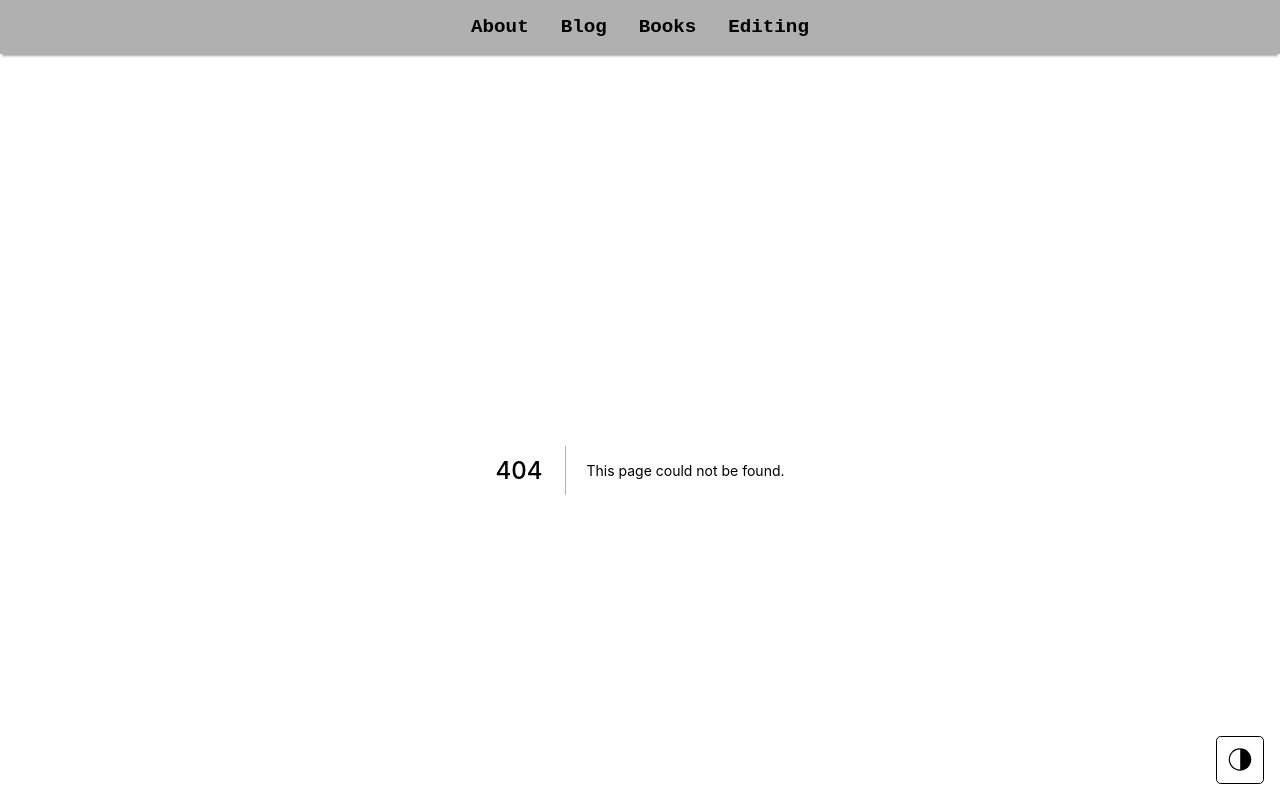
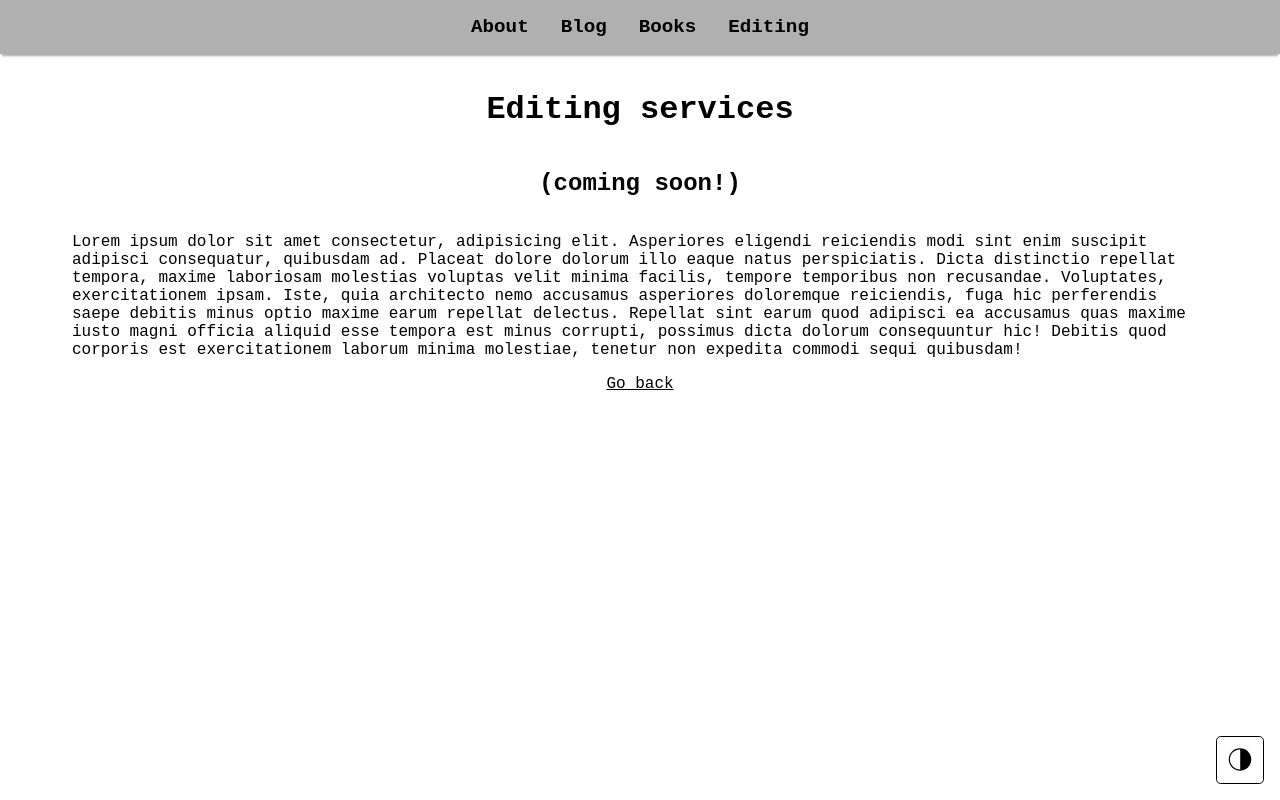
Before and after one commit to tomasnyberg/maxkopra.com, a Next.js app: page /editing in a window 1280 px wide. Before the commit this address had no page. Shown: the top 800 px of the page. Built offline with nearby package versions, Linux system fonts and the light colour scheme.

Commit message:
add editing page

```diff
--- a/components/Nav.js
+++ b/components/Nav.js
@@ -26,7 +26,7 @@ const Nav = () => {
                 Books
             </li>
           </Link>
-          <Link href="/">
+          <Link href="/editing">
             <li className={styles.link}>
                 Editing
             </li>
--- /dev/null
+++ b/pages/editing.js
@@ -0,0 +1,16 @@
+import Link from 'next/link'
+import Meta from '../components/Meta'
+
+const books = () => {
+  return (
+    <>
+      <Meta title="Editing"></Meta>
+      <h1>Editing services</h1>
+      <h2>(coming soon!)</h2>
+      <p>Lorem ipsum dolor sit amet consectetur, adipisicing elit. Asperiores eligendi reiciendis modi sint enim suscipit adipisci consequatur, quibusdam ad. Placeat dolore dolorum illo eaque natus perspiciatis. Dicta distinctio repellat tempora, maxime laboriosam molestias voluptas velit minima facilis, tempore temporibus non recusandae. Voluptates, exercitationem ipsam. Iste, quia architecto nemo accusamus asperiores doloremque reiciendis, fuga hic perferendis saepe debitis minus optio maxime earum repellat delectus. Repellat sint earum quod adipisci ea accusamus quas maxime iusto magni officia aliquid esse tempora est minus corrupti, possimus dicta dolorum consequuntur hic! Debitis quod corporis est exercitationem laborum minima molestiae, tenetur non expedita commodi sequi quibusdam!</p>
+      <Link href="/">Go back</Link>
+    </>
+  )
+}
+
+export default books
```
